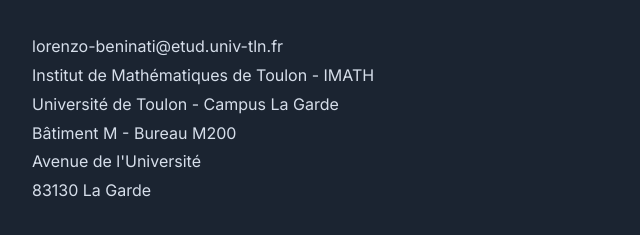
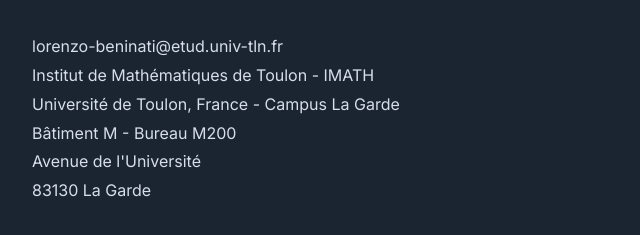
Before and after one commit to LorenzoBeninati/LorenzoBeninati.github.io, a plain HTML site: page index.html in a window 1280 px wide. Shown: the part 2567-2802 px from the top of the page, 148-788 px from the left. Drawn offline with nearby package versions, Linux system fonts and the light colour scheme.

Commit message:
Add files via upload

```diff
--- a/index.html
+++ b/index.html
@@ -415,7 +415,7 @@ and
       <p>
         lorenzo-beninati@etud.univ-tln.fr<br>
         Institut de Mathématiques de Toulon - IMATH <br>
-        Université de Toulon - Campus La Garde<br>
+        Université de Toulon, France - Campus La Garde<br>
         Bâtiment M - Bureau M200<br>
         Avenue de l'Université<br>
         83130 La Garde
```
